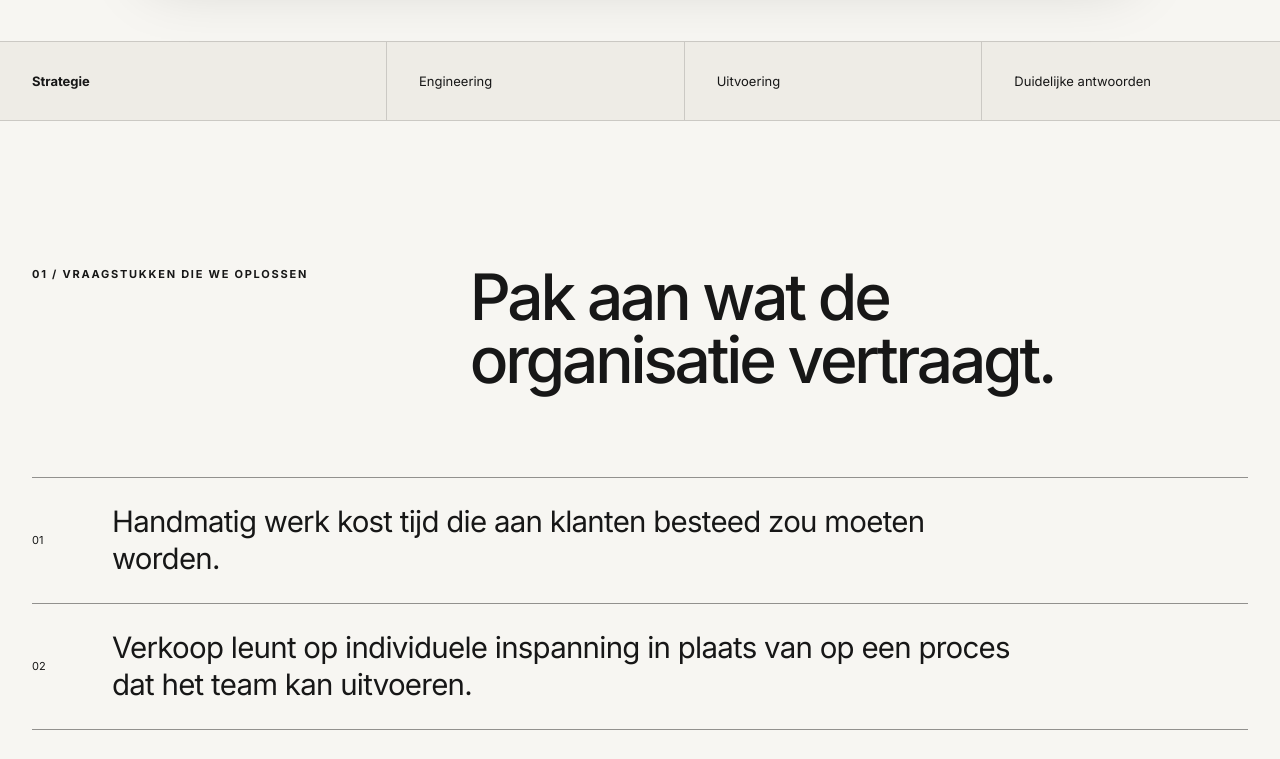
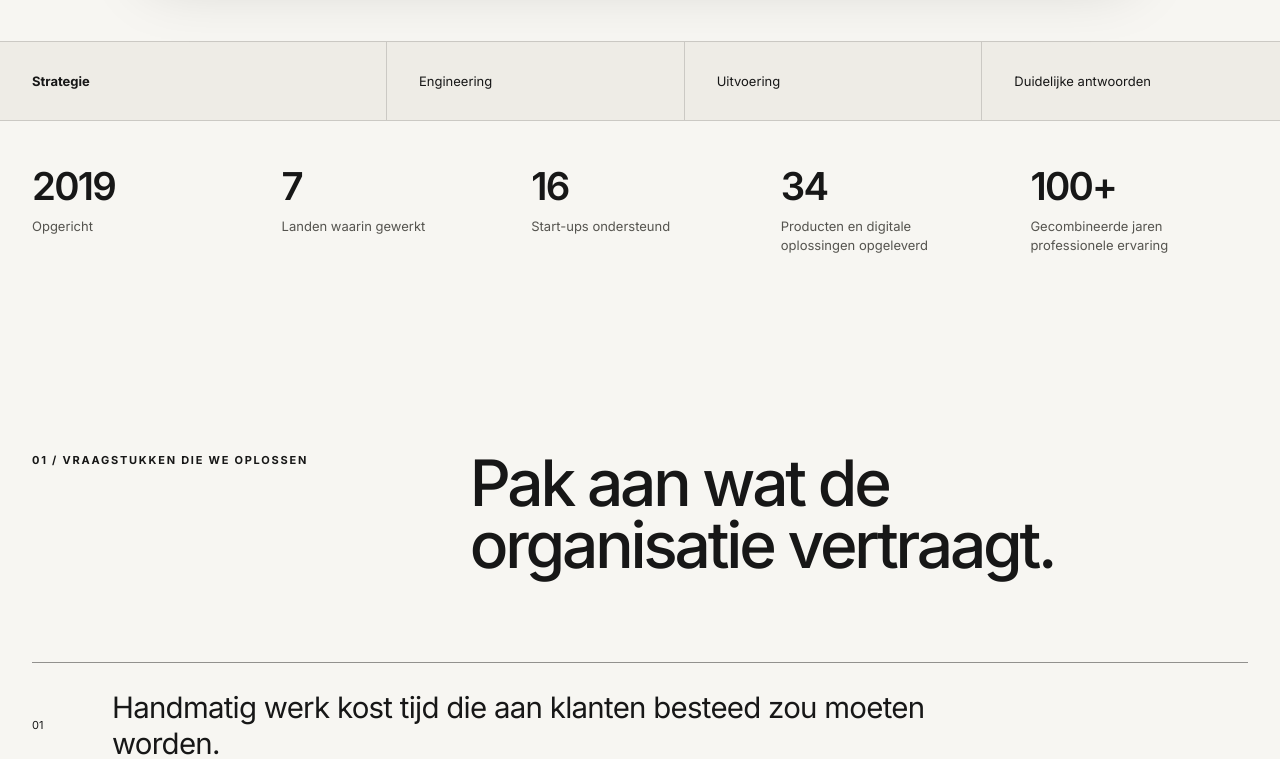
Before and after one commit to maninawild/beargrid-site, a Next.js app: page /nl in a window 1280 px wide. Shown: the part 820-1579 px from the top of the page. Built offline with nearby package versions, Linux system fonts and the light colour scheme.

Commit message:
Add trust metrics and company details

```diff
--- a/src/app/globals.css
+++ b/src/app/globals.css
@@ -182,6 +182,10 @@ img { max-width: 100%; height: auto; }
 .company-footer { display: flex; justify-content: space-between; gap: 40px; padding: 60px max(32px, calc((100% - 1320px) / 2)); border-top: 1px solid #292929; background: #171717; color: #f6f4ee; font-family: var(--font-inter), Arial, sans-serif; }
 .company-footer .company-brand img { filter: invert(1); }
 .company-footer p { margin: 18px 0 0; color: #aaa; font-size: 13px; }
+.footer-company-details { display: grid; align-content: start; gap: 5px; color: #aaa; font-size: 13px; font-style: normal; line-height: 1.45; }
+.footer-company-details strong { margin-bottom: 8px; color: #f6f4ee; font-weight: 600; }
+.footer-registration { margin-top: 10px; }
+.footer-registration > span { color: #f6f4ee; }
 .footer-links { display: grid; gap: 12px; text-align: right; font-size: 13px; }
 .legacy-return { height: 34px; display: flex; align-items: center; justify-content: flex-end; padding: 0 max(18px, calc((100% - 1080px) / 2)); border-bottom: 1px solid #ddd; background: #f7f6f2; font-family: var(--font-inter), Arial, sans-serif; font-size: 11px; letter-spacing: .06em; }
 
@@ -275,6 +279,11 @@ img { max-width: 100%; height: auto; }
 .positioning-strip > * { min-height: 78px; display: flex; align-items: center; padding: 20px 32px; border-right: 1px solid #cbc9c4; font-size: 13px; }
 .positioning-strip > :last-child { border-right: 0; }
 .positioning-strip strong { font-weight: 650; }
+.metrics-section { padding: 0 max(32px, calc((100% - 1320px) / 2)); background: #f7f6f2; font-family: var(--font-inter), Arial, sans-serif; }
+.metrics-grid { display: grid; grid-template-columns: repeat(5, minmax(0, 1fr)); gap: 32px; margin: 0; padding: 48px 0 52px; }
+.metric { min-width: 0; }
+.metric dt { margin: 0 0 13px; color: #171717; font-size: clamp(31px, 3vw, 44px); font-weight: 560; letter-spacing: -.045em; line-height: .9; }
+.metric dd { max-width: 22ch; margin: 0; color: #55544f; font-size: 13px; line-height: 1.45; }
 .problem-list { border-top: 1px solid #92918e; }
 .problem-list article { display: grid; grid-template-columns: 80px 1fr; align-items: center; min-height: 126px; border-bottom: 1px solid #92918e; }
 .problem-list span { font-size: 11px; }
@@ -390,6 +399,8 @@ img { max-width: 100%; height: auto; }
   .new-hero h1 { font-size: clamp(52px, 15vw, 72px); }
   .positioning-strip { grid-template-columns: 1fr 1fr; }
   .positioning-strip > * { min-height: 62px; padding: 15px 20px; border-bottom: 1px solid #cbc9c4; }
+  .metrics-section { padding-inline: 24px; }
+  .metrics-grid { grid-template-columns: repeat(2, minmax(0, 1fr)); gap: 40px 32px; padding: 50px 0 55px; }
   .problem-list article { grid-template-columns: 42px 1fr; padding: 24px 0; }
   .problem-list p { font-size: 22px; }
   .dark-section { padding: 85px 24px; }
@@ -644,6 +655,8 @@ html[lang="nl-NL"] .company-main p {
   .new-hero-top { flex-direction: column; gap: 12px; }
   .positioning-strip { grid-template-columns: minmax(0, 1fr); }
   .positioning-strip > * { border-right: 0; }
+  .metrics-section { padding-inline: 20px; }
+  .metrics-grid { grid-template-columns: minmax(0, 1fr); gap: 34px; }
   .company-statement,
   .company-section,
   .inner-company-hero,
--- a/src/components/CompanyPageTemplate.tsx
+++ b/src/components/CompanyPageTemplate.tsx
@@ -4,6 +4,7 @@ import Link from "next/link";
 export type Service = { number: string; title: string; body: string };
 export type CompanyContent = {
   locale: "en" | "nl";
+  metrics: { value: string; label: string }[];
   services: Service[];
   rAndDServices: Service[];
   problems: string[];
@@ -61,6 +62,16 @@ export function CompanyHomeTemplate({ content }: { content: CompanyContent }) {
         <div className="new-hero-copy"><h1>{l.headline}</h1><div><p>{l.introduction}</p><div className="company-actions"><Link className="company-button dark" href={`${prefix}/contact`}>{l.contact}</Link></div></div></div>
       </section>
       <section className="positioning-strip" aria-label={l.positioning}><strong>{l.strategy}</strong><span>Engineering</span><span>{l.execution}</span><span>{l.answers}</span></section>
+      <section className="metrics-section" aria-label={content.locale === "nl" ? "Bedrijfsgegevens" : "Company metrics"}>
+        <dl className="metrics-grid">
+          {content.metrics.map((metric) => (
+            <div className="metric" key={metric.label}>
+              <dt>{metric.value}</dt>
+              <dd>{metric.label}</dd>
+            </div>
+          ))}
+        </dl>
+      </section>
       <section className="company-section home-problems">
         <div className="section-heading"><Eyebrow>{l.problemsEyebrow}</Eyebrow><h2>{l.problemsTitle}</h2></div>
         <div className="problem-list">{content.problems.map((problem, index) => <article key={problem}><span>0{index + 1}</span><p>{problem}</p></article>)}</div>
--- a/src/components/CompanyPages.tsx
+++ b/src/components/CompanyPages.tsx
@@ -97,6 +97,13 @@ const faqs = [
 
 export const companyContent: CompanyContent = {
   locale: "en",
+  metrics: [
+    { value: "2019", label: "Founded" },
+    { value: "7", label: "Countries worked in" },
+    { value: "16", label: "Startups supported" },
+    { value: "34", label: "Products and digital solutions delivered" },
+    { value: "100+", label: "Combined years of professional experience" },
+  ],
   services,
   rAndDServices,
   problems,
--- a/src/components/CompanyPagesNl.tsx
+++ b/src/components/CompanyPagesNl.tsx
@@ -97,6 +97,13 @@ const faqs = [
 
 export const companyContent: CompanyContent = {
   locale: "nl",
+  metrics: [
+    { value: "2019", label: "Opgericht" },
+    { value: "7", label: "Landen waarin gewerkt" },
+    { value: "16", label: "Start-ups ondersteund" },
+    { value: "34", label: "Producten en digitale oplossingen opgeleverd" },
+    { value: "100+", label: "Gecombineerde jaren professionele ervaring" },
+  ],
   services,
   rAndDServices,
   problems,
--- a/src/components/SiteShell.tsx
+++ b/src/components/SiteShell.tsx
@@ -62,6 +62,13 @@ function ModernFooter({ locale }: { locale: Locale }) {
   return (
     <footer className="company-footer">
       <div><Link className="company-brand" href={isNl ? "/nl" : "/"}><Image src="/logos/bear-grid-logo.png" alt="" width={38} height={34} /><span>BEAR GRID</span></Link><p>{isNl ? "Strategie. Engineering. Uitvoering." : "Strategy. Engineering. Execution."}</p></div>
+      <address className="footer-company-details">
+        <strong>Bear Grid Holding B.V.</strong>
+        <span>Galileistraat 33</span>
+        <span>3029 AL Rotterdam</span>
+        <span>The Netherlands</span>
+        <span className="footer-registration"><span>KvK:</span> 83732373</span>
+      </address>
       <div className="footer-links">
         <Link href={isNl ? "/nl/expertise" : "/expertise"}>Expertise</Link>
         <Link href={isNl ? "/nl/investors" : "/investors"}>{isNl ? "Investeerders" : "Investors"}</Link>
```
Also changed, not shown: 1 other file (tests, documents, lock files or other folders).
